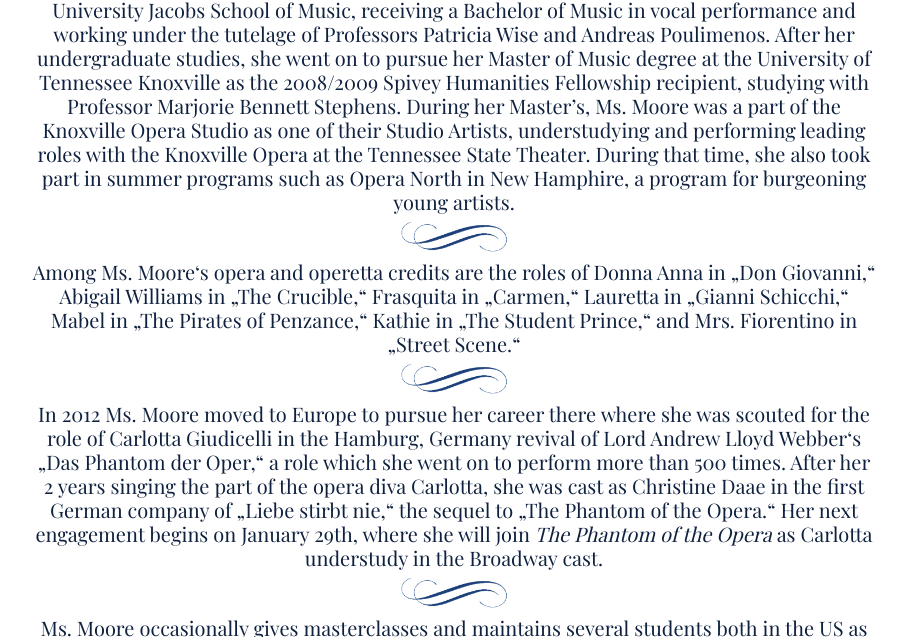
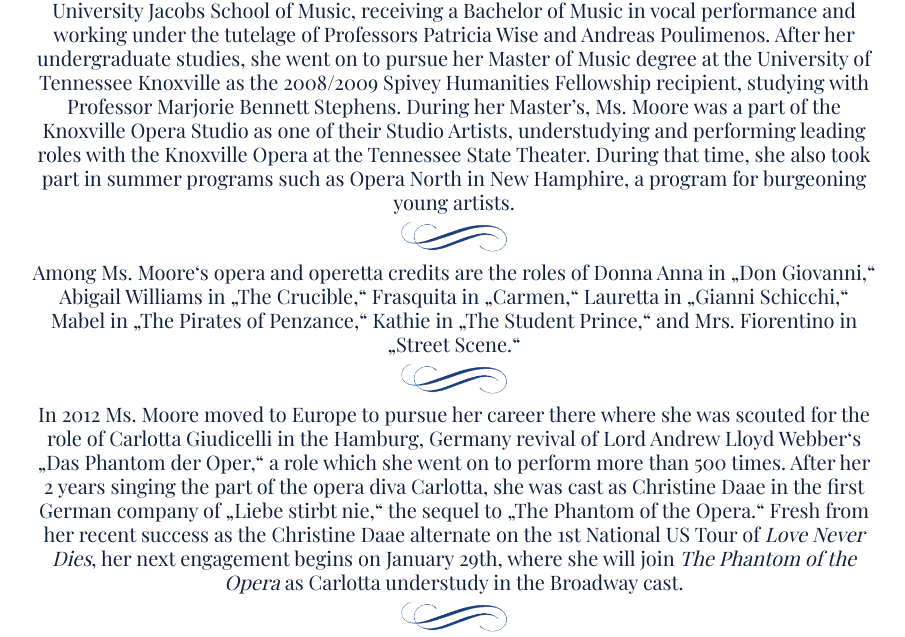
Before and after one commit to sirjust/Rachel-Moore_Broadway-Artist-Website, a plain HTML site: page about.html in a window 1280 px wide. Shown: the part 1012-1649 px from the top of the page, without its empty margins (186-1091 px from the left). Drawn offline with nearby package versions, Linux system fonts and the light colour scheme.

Commit message:
update about.html text

```diff
--- a/about.html
+++ b/about.html
@@ -41,7 +41,7 @@
                 <div class= "center my-2">
                     <img src= "./images/swirly1.jpg" class="paragraph-splitter">
                 </div>
-                <h4>In 2012 Ms. Moore moved to Europe to pursue her career there where she was scouted for the role of Carlotta Giudicelli in the Hamburg, Germany revival of Lord Andrew Lloyd Webber‘s „Das Phantom der Oper,“ a role which she went on to perform more than 500 times. After her 2 years singing the part of the opera diva Carlotta, she was cast as Christine Daae in the first German company of „Liebe stirbt nie,“ the sequel to „The Phantom of the Opera.“ Her next engagement begins on January 29th, where she will join <i>The Phantom of the Opera</i> as Carlotta understudy in the Broadway cast.</h4>
+                <h4>In 2012 Ms. Moore moved to Europe to pursue her career there where she was scouted for the role of Carlotta Giudicelli in the Hamburg, Germany revival of Lord Andrew Lloyd Webber‘s „Das Phantom der Oper,“ a role which she went on to perform more than 500 times. After her 2 years singing the part of the opera diva Carlotta, she was cast as Christine Daae in the first German company of „Liebe stirbt nie,“ the sequel to „The Phantom of the Opera.“ Fresh from her recent success as the Christine Daae alternate on the 1st National US Tour of <i>Love Never Dies</i>, her next engagement begins on January 29th, where she will join <i>The Phantom of the Opera</i> as Carlotta understudy in the Broadway cast.</h4>
                 <div class= "center my-2">
                     <img src= "./images/swirly1.jpg" class="paragraph-splitter">
                 </div>
```
